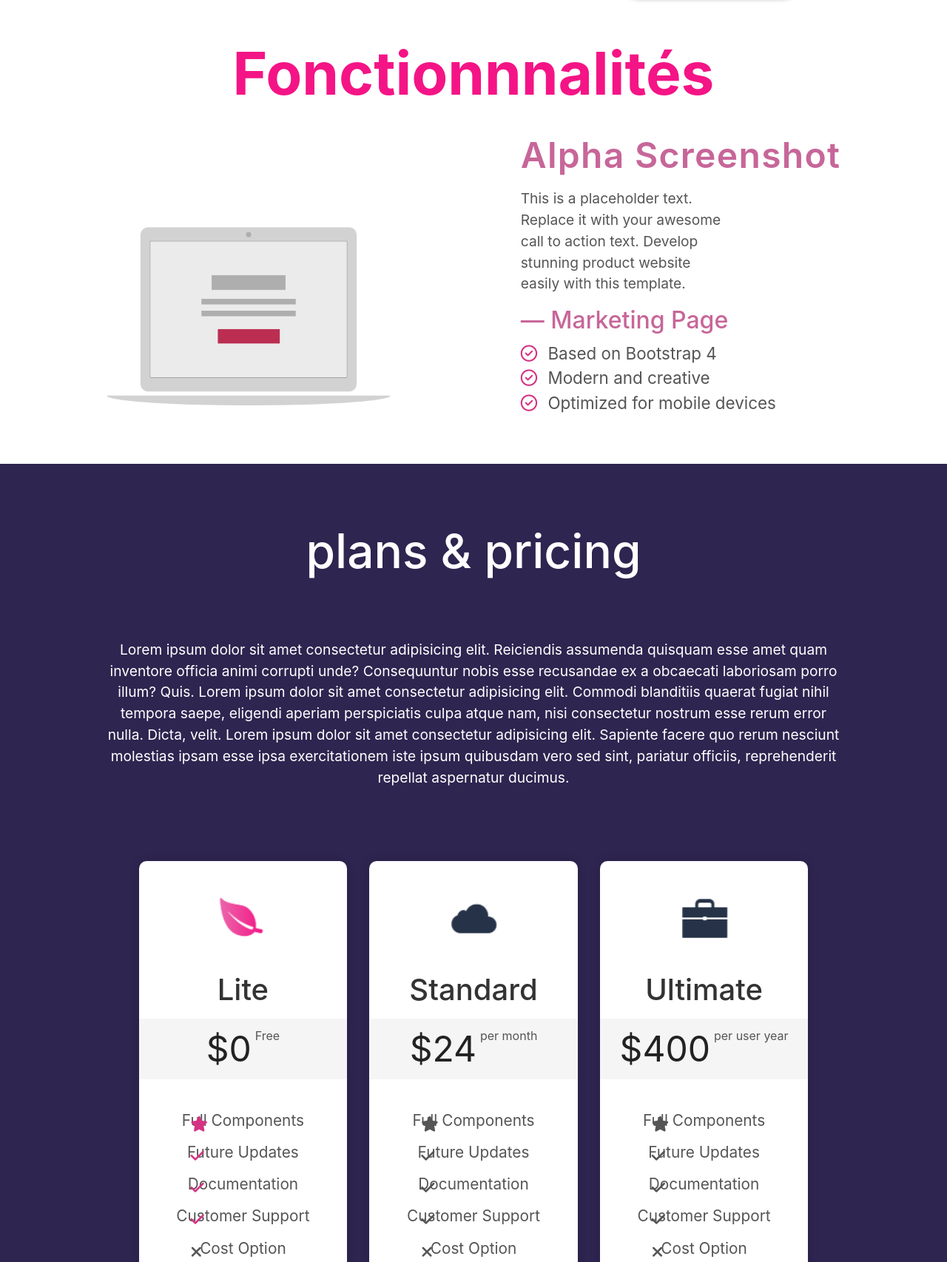
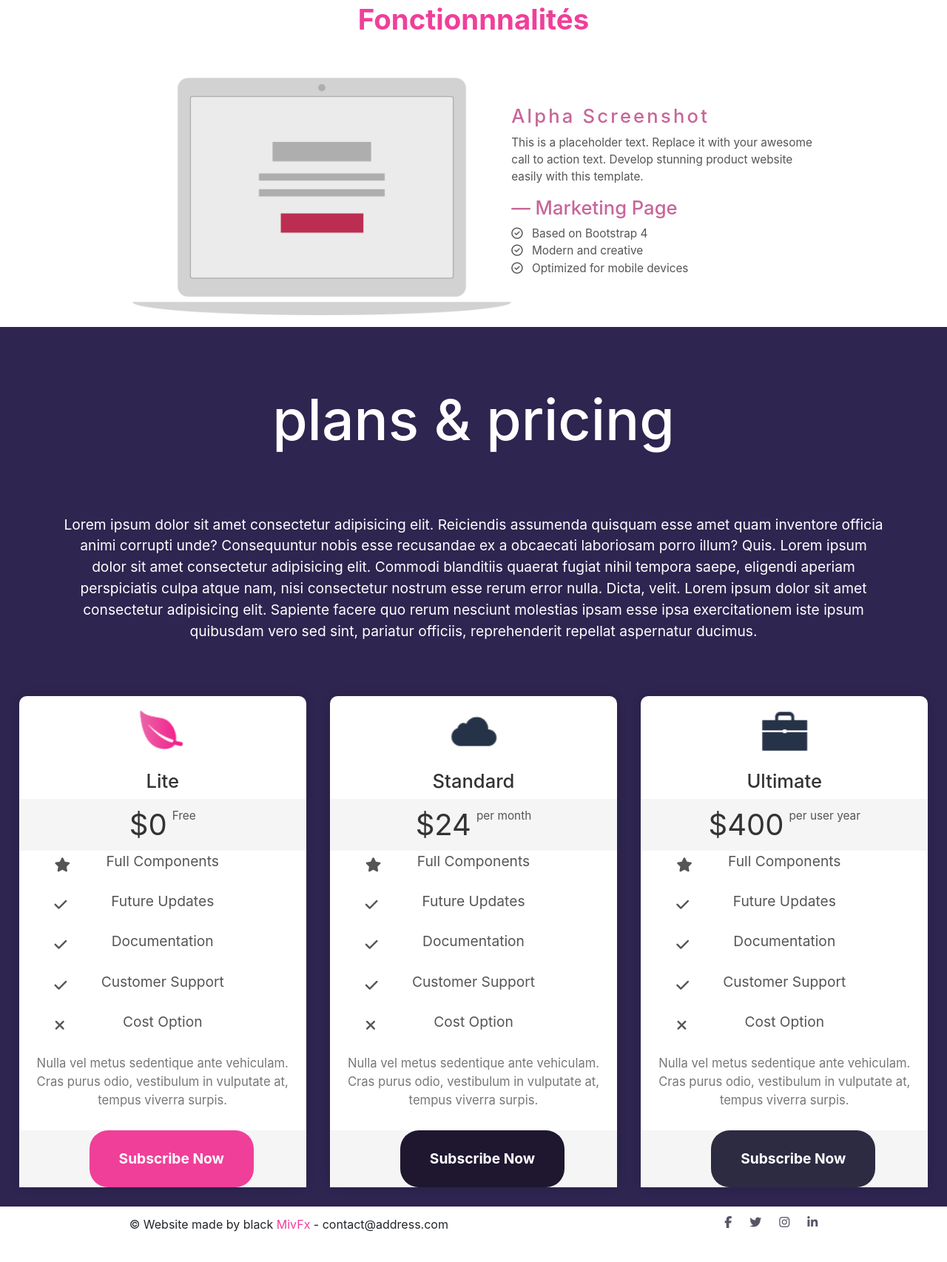
Before and after one commit to Brian7st/product-page, a plain HTML site: page index.html in a window 1280 px wide. Shown: the part 719-2425 px from the top of the page at 74% size. After the commit the page ends 2399 px from the top, so only its background shows below. Drawn offline with nearby package versions, Linux system fonts and the light colour scheme.

Commit message:
footer arreglo2

```diff
--- a/index.html
+++ b/index.html
@@ -39,7 +39,7 @@
 <section class="containertwo">
     <h2 class="titulo">Fonctionnnalités</h2>
     <div class="divcontainertwo">
-        <div><img src="assets/laptop.png" alt=""></div>
+        <img src="assets/laptop.png" alt="">
         <div class="containertwoDiv">
             <h2 id="titulo2">Alpha Screenshot</h2>
             <p>
--- a/style/style.css
+++ b/style/style.css
@@ -1,293 +1,362 @@
-body{
+* {
     margin: 0;
     padding: 0;
 }
 
-header{
-    background-color:#1e172f ;
+:root {
+    /* colores */
+    --color-morado: #1e172f;
+    --color-blanco: #ffffff;
+    --color-moradoClaro: #2e2550;
+    --color-degradado: linear-gradient(to right, #8242d5, #5558d5, #296cd5);
+    --padding-button: clamp(0.2rem, 1.2vw, 1rem) 1.5rem;
+    --color-letra-rosado: #f03f99;
+    --color-letra-rosadoClaro: #c76699;
+    --color-letra-gris: #555;
+    --color-letra-grisClaro: #777;
+    --color-letra-grisOscuro: #333;
+    --color-letra-grisMedio: #595466;
+    --color-fondo-card: #f5f5f5;
+    --color-borde-card: #eee;
+    --color-shadow: rgba(0, 0, 0, 0.1);
+    --color-shadow-hover: rgba(0, 0, 0, 0.2);
+    --color-footer: #7f8c8d;
+    --color-footer-hover: #296cd5;
+
+    /* Espaciados */
+    --space-xs: 0.5rem;
+    --space-sm: 1rem;
+    --space-md: 1.5rem;
+    --space-lg: 2rem;
+    --space-xl: 3rem;
+
+    /* Tamaños de contenedores */
+    --header-height: 6vh;
+    --section-height: 80vh;
+    --max-width-container: 1200px;
+
+    --font-primary: 'Arial', sans-serif;
+    --font-secondary: 'Helvetica', sans-serif;
+
+    /* Tamaños de texto (clamp) */
+    --text-xs: clamp(0.5rem, 1vw, 0.8rem);
+    --text-sm: clamp(0.8rem, 1.2vw, 1rem);
+    --text-md: clamp(1rem, 1.5vw, 1.5rem);
+    --text-lg: clamp(1.5rem, 2vw, 2rem);
+    --text-xl: clamp(2rem, 3vw, 3rem);
+    --text-xxl: clamp(3rem, 6vw, 6.5rem);
+
+    --shadow-sm: 0 0 15px var(--color-shadow);
+    --shadow-md: 0 8px 16px var(--color-shadow-hover);
+
+    /* Transiciones */
+    --transition-fast: all 0.2s ease;
+    --transition-normal: all 0.3s ease;
+    --transition-slow: all 0.5s ease;
+
+    /* Bordes */
+    --border-radius-sm: 5px;
+    --border-radius-md: 10px;
+    --border-radius-lg: 25px;
+
+    --breakpoint-mobile: 480px;
+    --breakpoint-tablet: 768px;
+    --breakpoint-desktop: 920px;
+    --breakpoint-large: 1279px;
+
+}
+
+header {
+    background-color: var(--color-morado);
     display: flex;
     justify-content: space-around;
     align-items: center;
 }
 
-
-a{
+a {
     text-decoration: none;
-    color:#595466;
-    margin-left:1.5rem ;
+    color: var(--color-letra-grisMedio);
+    margin-left: var(--space-md);
 }
 
-a:hover{
-    color:white;
+a:hover {
+    color: var(--color-blanco);
     text-decoration: none;
 }
 
 .button_a {
     display: inline-block;
-    background-image: linear-gradient(to right, #8242d5, #5558d5, #296cd5);
-    color: white;
+    background-image: var(--color-degradado);
+    color: var(--color-blanco);
     padding: 16px 30px;
     border-radius: 0.5rem;
     text-decoration: none;
-    font-family: Arial, sans-serif;
+    font-family: var(--font-primary);
     font-weight: bold;
     transition: transform 0.3s;
 }
 
-.containerOne{
+.containerOne {
     display: flex;
-    height: 80vh;
+    height: var(--section-height);
 }
 
-.divContaONe{
+.divContaONe {
     display: flex;
     justify-content: center;
     align-items: center;
-    background-color: #2e2550;
+    background-color: var(--color-moradoClaro);
     width: 50%;
-}
-.divContaONe1{
-    margin-left: 8rem;
+    gap: 20px;
 }
 
-.divContaONe1 h2{
+.divContaONe1 {
+    display: flex;
+    flex-direction: column;
+    gap: 1rem;
+}
+
+.divContaONe1 h2 {
     margin: 0;
-    font-size: 6em;
-    color: white;
+    font-size: var(--text-xxl);
+    color: var(--color-blanco);
     font-weight: bold;
-    margin-bottom: 10px;
 }
-.divContaONe1 p{
-    font-size: 1.6em;
-    color: white;
-    margin-bottom: 40px;
+
+.divContaONe1 p {
+    font-size: var(--text-md);
+    color: var(--color-blanco);
 }
+
 .divFondoImg {
     background-image: url(/assets/hojasFondo.jpg);
     background-size: cover;
     background-repeat: no-repeat;
     width: 50%;
     height: 100%;
-}
-.divFondoImg img{
-    height: auto;
-    width: 260px;
-    position: relative;
-    z-index: 1;
-    top: 150px;
-    left: 190px;
+    display: grid;
+    place-content: center;
 }
 
-.colorBorder{
-    border: 1px solid white;
-    height: 6vh;
+.divFondoImg img {
+    height: auto;
+    width: min(100%, 19vw);
+}
+
+.colorBorder {
+    border: 1px solid var(--color-blanco);
+    height: auto;
     width: max-content;
     display: flex;
     justify-content: center;
     align-items: center;
     gap: 7px;
+    padding: var(--space-xs);
 }
+
 .button1 {
-    padding: 12px 15px;
-    border-radius: 5px;
+    font-size: var(--text-sm);
+    padding: var(--padding-button);
+    border-radius: var(--border-radius-sm);
     border: none;
-    color: #f03f99;
+    color: var(--color-letra-rosado);
 }
+
 .button2 {
-    padding: 10px 30px;
+    font-size: var(--text-md);
+    padding: var(--padding-button);
     background-color: transparent;
-    border-radius: 5px;
-    color: white;
-    border-color: white;
+    border-radius: var(--border-radius-sm);
+    color: var(--color-blanco);
+    border-color: var(--color-blanco);
 }
-.titulo{
+
+.containertwo {
+    display: flex;
+    flex-direction: column;
+    height: auto;
+    padding: var(--space-sm);
+    gap: 3rem;
+}
+
+.titulo {
     display: flex;
     justify-content: center;
-    font-size: 5rem;
+    font-size: var(--text-xl);
     font-weight: bold;
-    margin: 0 0 3rem 0;
-    color: #f41486;
-    margin: 4rem 0rem 5rem 0rem;
+    color: var(--color-letra-rosado);
 }
+
 .divcontainertwo {
     display: flex;
     justify-content: center;
     align-items: center;
-    height: 50vh;
-}
-.divcontainertwo img{
-    height: auto;
-    width: 30vw;
-    margin-right: 6rem;
 }
 
-.containertwoDiv {
-    margin-left: 5rem;
-    margin-top: -6rem;
+.divcontainertwo img {
+    height: auto;
+    width: min(100%, 40vw);
 }
-.containertwoDiv p{
-    font-size: 1.2em;
-    width: 22vw;
-    color: #555;
 
+#titulo2 {
+    font-size: var(--text-lg);
+    letter-spacing: 0.2rem;
 }
-#titulo2{
-    margin: 0 0 1rem 0;
-    font-size: 3rem;
-    font-weight: 600;
-    letter-spacing: 1.3px;
+
+.containertwoDiv p {
+    font-size: var(--text-sm);
+    width: clamp(14rem, 32vw, 40rem);
+    color: var(--color-letra-gris);
 }
-.text-pink {
-    color: #d63384;
-}
-.containertwoDiv h2{
-    color: #c76699;
-    font-size: 2em;
+
+.containertwoDiv h2 {
+    color: var(--color-letra-rosadoClaro);
+    font-size: var(--text-lg);
 }
 
 .features-box li {
-    font-size: 1.4em;
-    color: #555;
+    font-size: var(--text-sm);
+    color: var(--color-letra-gris);
 }
-.container{
+
+.container {
     display: flex;
     align-items: center;
     flex-direction: column;
 }
 
-.container h2{
-    font-size: 4em;
-    color: #ffffff;
+.container h2 {
+    font-size: var(--text-xxl);
+    color: var(--color-blanco);
     text-align: center;
     margin: 5rem 0;
 }
-.container p{
-    font-size: 1.2em;
-    color: #ffffff;
+
+.container p {
+    font-size: var(--text-md);
+    color: var(--color-blanco);
     text-align: center;
-    margin-bottom: 2em;
-    width: 90%;
+    width: auto;
 }
 
-
-
-.pricing-plans{
-    background-color: #2e2550;
+.pricing-plans {
+    background-color: var(--color-moradoClaro);
     display: flex;
     flex-direction: column;
-    height: 160vh;
+    justify-content: center;
+    height: auto;
+    gap: 2rem;
 }
 
 .plans-container {
-     display: grid;
+    display: grid;
     grid-template-columns: repeat(3, 1fr);
-    gap: 30px;
-    padding: 20px;
-    max-width: 1200px;
-    margin: 40px auto;
+    justify-items: center;
+    padding: clamp(1rem, 2vw, 2rem);
+    gap: 2rem;
 }
 
 .plan {
-    background: white;
-    border-radius: 10px;
-    width: 22vw;
-    height: 89vh;
-    padding: 30px 0px;
-    box-shadow: 0 0 15px rgba(0, 0, 0, 0.1);
+    background: var(--color-blanco);
+    border-radius: var(--border-radius-md);
+    width: auto;
+    height: auto;
+    box-shadow: var(--shadow-sm);
     text-align: center;
 }
-.plan:hover{
-  box-shadow: 0 8px 16px rgba(0,0,0,0.2);
-  transform: translateY(-5px);
-  transition: all 0.3s ease;
+
+.plan:hover {
+    box-shadow: var(--shadow-md);
+    transform: translateY(-5px);
+    transition: var(--transition-normal);
 }
 
-
 .plan img {
-    width: 100px;
-    margin-bottom: 20px;
+    width: min(100%, 100px);
 }
 
 .plan h3 {
-    font-size: 2.5em;
-    margin-bottom: 15px;
-    color: #333;
+    font-size: clamp(1.5rem, 2vw, 2.5rem);
+    color: var(--color-letra-grisOscuro);
 }
+
 .price-container {
     display: flex;
     flex-direction: column;
     align-items: center;
-    margin: 0 0 40px 0;
-    background-color: #f5f5f5;
+    background-color: var(--color-fondo-card);
     padding: 5px 3px;
 }
 
 .price {
     display: flex;
     align-items: flex-start;
-    gap: 5px;
+    gap: 7px;
 }
+
 .amount {
-    font-size: 3em;
-    color: #222;
+    font-size: clamp(1.5rem, 3.5vw, 2.5rem);
+    color: var(--color-letra-grisOscuro);
 }
+
 .label {
-    font-size: 1em;
-    color: #555;
+    font-size: var(--text-sm);
+    color: var(--color-letra-gris);
     margin-top: 6px;
 }
 
-.iconos{
+.iconos {
     position: absolute;
-    left: 70px;
     top: 10px;
+    left: 3rem
 }
 
 .plan ul {
     list-style: none;
     padding: 0;
     text-align: center;
+    display: flex;
+    flex-direction: column;
+    gap: 1.6rem;
 }
 
 .plan ul li {
-    margin-bottom: 12px;
     position: relative;
-    color: #555;
-    font-size: 1.3em;
+    color: var(--color-letra-gris);
+    font-size: var(--text-md);
 }
 
 .plan p {
-    font-size: 1.4em;
-    color: #777;
-    margin: 15px 0;
-    width: 85%;
-    margin: 65px 0px 60px 30px;
+    font-size: clamp(0.8rem, 1.3vw, 1.6rem);
+    color: var(--color-letra-grisClaro);
+    text-align: center;
+    padding: clamp(0.5rem, 1vw, 1rem);
 }
 
 .button-container {
-    background-color: #f5f5f5;
+    background-color: var(--color-fondo-card);
     display: flex;
     justify-content: center;
     align-items: center;
-    height: 10vh;
+    height: auto;
 }
 
 .button {
-    padding: 25px 40px;
-    font-size: 1em;
-    border-radius: 25px;
-    color: white;
+    padding: 1.5rem 2.5rem;
+    font-size: var(--text-md);
+    border-radius: var(--border-radius-lg);
+    color: var(--color-blanco);
     font-weight: bold;
     text-decoration: none;
     transition: background 0.3s ease;
 }
 
 .plan:nth-child(1) .button {
-    background: #e91e63;
+    background: var(--color-letra-rosado);
 }
 
 .plan:nth-child(2) .button {
-    background: #3f3d56;
+    background: var(--color-morado);
 }
 
 .plan:nth-child(3) .button {
@@ -298,15 +367,17 @@ a:hover{
     opacity: 0.9;
 }
 
-footer{
+footer {
     display: flex;
     justify-content: space-around;
     align-items: center;
-    height: 6vh;
+    height: var(--header-height);
 }
-.footerTextColor{
-    color: #f03f99;
+
+.footerTextColor {
+    color: var(--color-letra-rosado);
 }
+
 footer p {
     margin: 0;
 }
@@ -318,6 +389,11 @@ footer p {
     margin-top: 7%;
 }
 
-.footerA:hover{
-    color: #296cd5;
+.footerA:hover {
+    color: var(--color-footer-hover);
 }
+
+@media(max-width:var(--breakpoint-desktop)){
+
+}
+    .iconos
```
